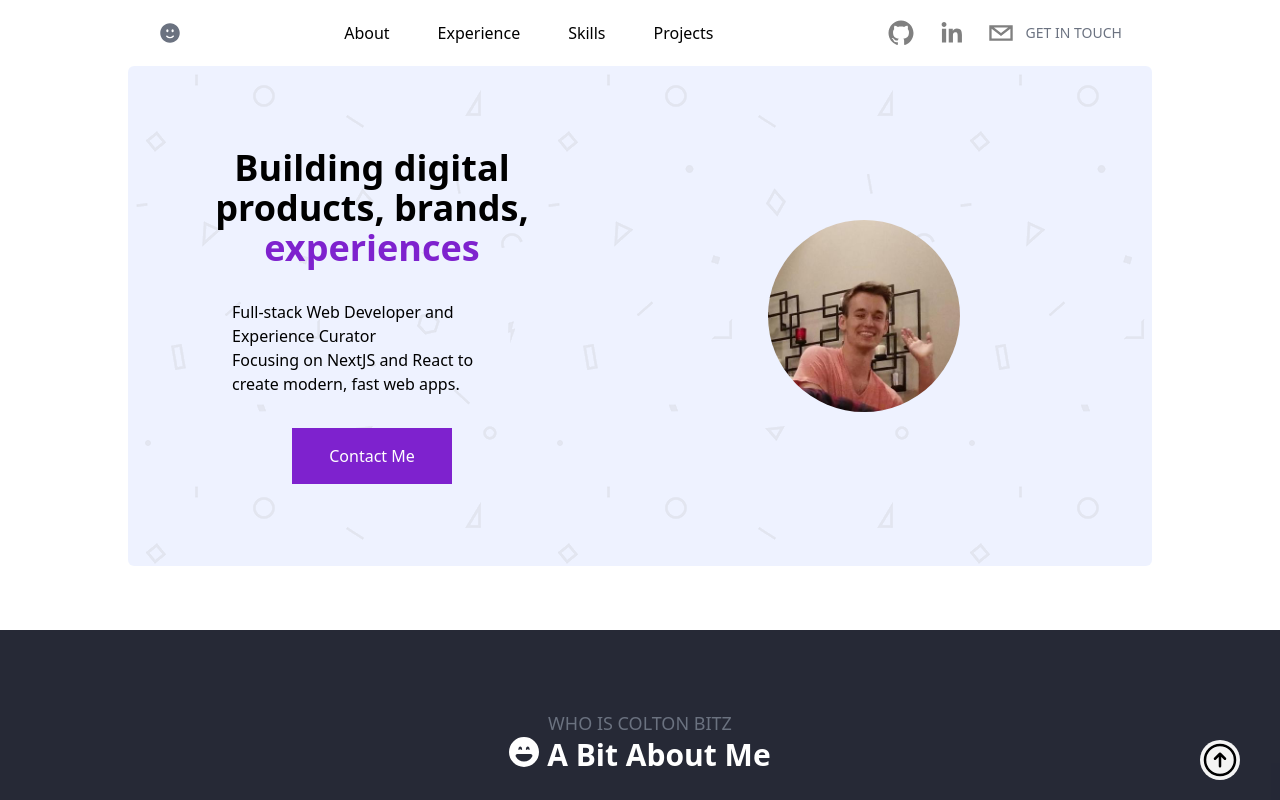
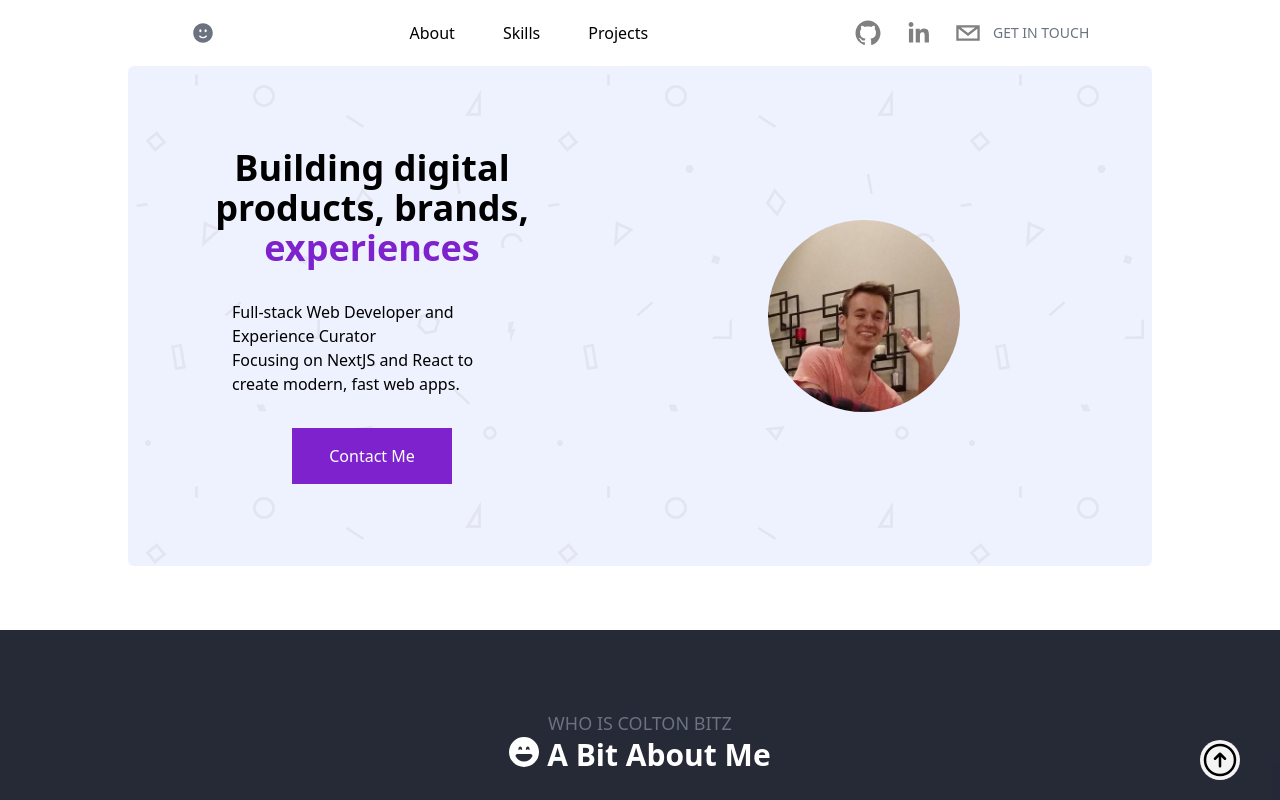
Before and after one commit to Coltonb-boop/portfolio-nextjs13, a Next.js app: page / in a window 1280 px wide. Built offline with nearby package versions, Linux system fonts and the light colour scheme.

Commit message:
Playing around with header

```diff
--- a/app/Header.tsx
+++ b/app/Header.tsx
@@ -8,16 +8,90 @@ import { motion } from "framer-motion";
 type Props = {};
 
 const Header = ({}: Props) => {
-  const [headerState, setHeaderState] = useState('');
+  const [headerState, setHeaderState] = useState<boolean>(true);
+
+  const innerLinks = <motion.div
+    initial={{
+      y: -20,
+      opacity: 0,
+      scale: 0.5,
+    }}
+    animate={{
+      y: 0,
+      opacity: 1,
+      scale: 1,
+    }}
+    transition={{
+      duration: 0.5,
+    }}
+  >
+    <div className=''>
+      <a href="#about" >
+        <button className='heroButton'>About</button>
+      </a>
+      <a href='#skills'>
+        <button className='heroButton'>Skills</button>
+      </a>
+      <a href='#projects'>
+        <button className='heroButton'>Projects</button>
+      </a>
+    </div>
+  </motion.div>
+
+  const socialLinks = <motion.div
+    initial={{
+      y: -20,
+      opacity: 0,
+      scale: 0.5,
+    }}
+    animate={{
+      y: 0,
+      opacity: 1,
+      scale: 1,
+    }}
+    transition={{
+      duration: 0.5,
+    }}
+    className="flex flex-row items-center"
+  >
+    {/* Social icons */}
+    <SocialIcon
+      url="https://github.com/Coltonb-boop"
+      fgColor="gray"
+      bgColor="transparent"
+    />
+    <SocialIcon
+      url="https://www.linkedin.com/in/colton-bitz-491aa157/"
+      fgColor="gray"
+      bgColor="transparent"
+    />
+    <SocialIcon
+      className="cursor-pointer"
+      network="email"
+      url="#contact"
+      fgColor="gray"
+      bgColor="transparent"
+    />
+    <p className="uppercase hidden md:inline-flex text-sm text-gray-500">
+      Get In Touch
+    </p>
+  </motion.div>
 
   const navClickHandler = () => {
-
+    setHeaderState(!headerState);
   }
 
   return (
     <>
-      <header className="md:hidden p-5 z-20 bg-white/95">
+      <header className="flex justify-between md:hidden p-5 z-20 bg-white/95">
         <Bars3Icon onClick={navClickHandler} className="w-12 h-12 cursor-pointer" />
+        {
+          headerState
+          ?
+          innerLinks
+          :
+          socialLinks
+        }
       </header>
       <header className="hidden p-5 py-2 md:flex md:flex-row items-center justify-between md:justify-evenly mx-auto z-20 bg-white/95 xl:items-center min-w-[640]">
         <motion.div
@@ -32,46 +106,14 @@ const Header = ({}: Props) => {
             scale: 1,
           }}
           transition={{
-            duration: 1.5,
+            duration: 0.5,
           }}
           className=''
         >
           <FaceSmileIcon className="h-6 w-6 text-gray-500 " />
         </motion.div>
 
-        <motion.div
-          initial={{
-            y: -200,
-            opacity: 0,
-            scale: 0.5,
-          }}
-          animate={{
-            y: 0,
-            opacity: 1,
-            scale: 1,
-          }}
-          transition={{
-            duration: 1.5,
-          }}
-          className=''
-        >
-          <div className=''>
-            <div className=''>
-              <a href="#about" >
-                <button className='heroButton'>About</button>
-              </a>
-              <a href='#experience'>
-                <button className='heroButton'>Experience</button>
-              </a>
-              <a href='#skills'>
-                <button className='heroButton'>Skills</button>
-              </a>
-              <a href='#projects'>
-                <button className='heroButton'>Projects</button>
-              </a>
-            </div>
-          </div>
-        </motion.div>
+        {innerLinks}
 
         <motion.div
           initial={{
```
